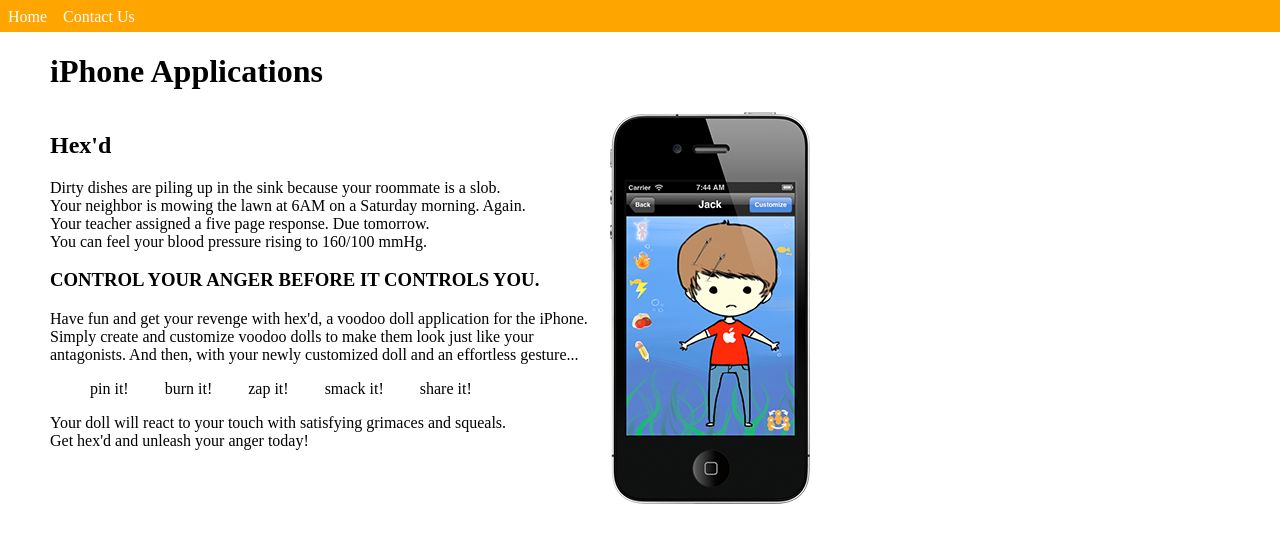
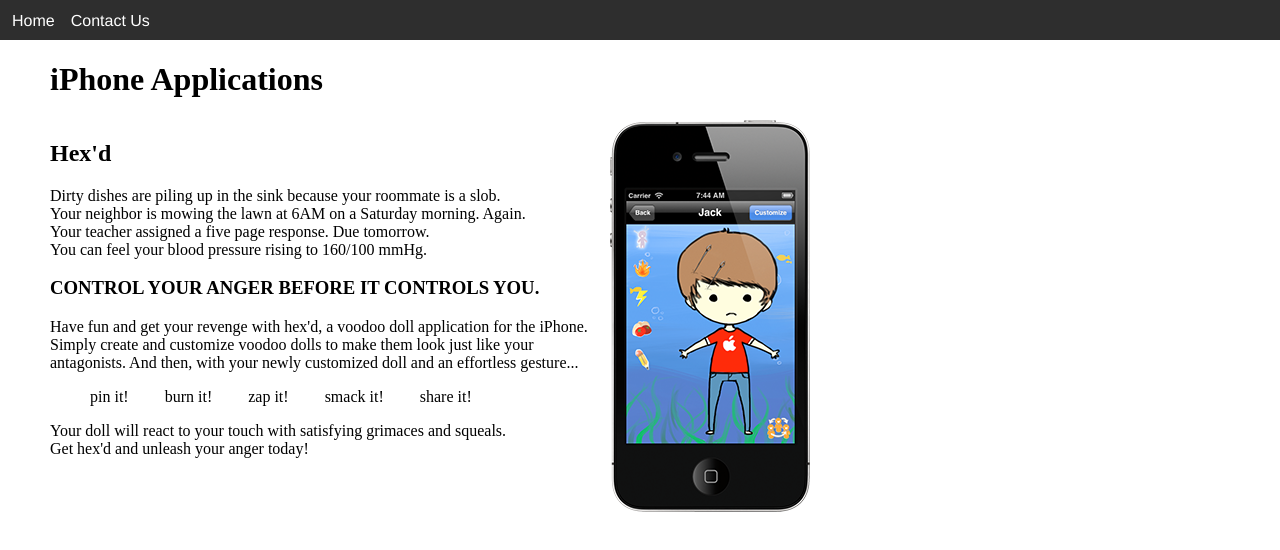
Before and after one commit to howardjing/potpie, a plain HTML site: page index.html in a window 1280 px wide. Drawn offline with Linux system fonts and the light colour scheme.

Commit message:
changed bar to blackish

```diff
--- a/css/style.css
+++ b/css/style.css
@@ -1,17 +1,18 @@
 body, html{
 	margin:0;
 	padding:0;
+
 }
 
 #navigation{
-	height:32px;
-	background:orange;
-
+	height:40px;
+	background: #2E2E2E;
+	font-family:"Helvetica", "Arial", "Sans-serif";
 }
 
 #navigation ul {
 	margin:0px;
-	padding:8px;
+	padding:12px;
 	list-style:none;
 }
 
```
